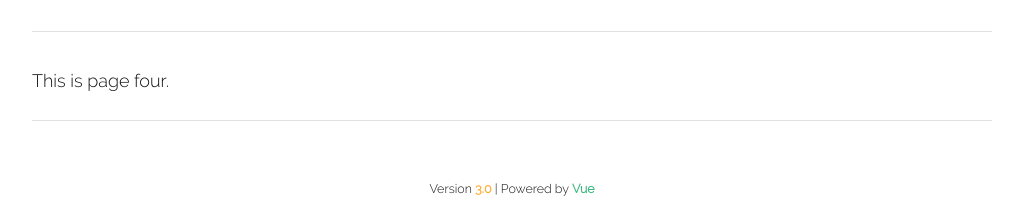
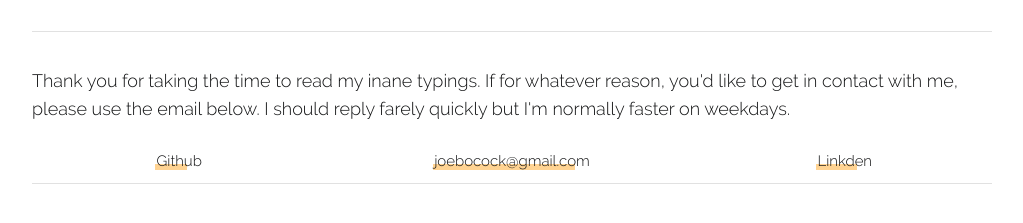
Before and after one commit to JoeBocock/personal-website-dev, a Vue app: page / in a window 1280 px wide. Both pictures are taken after a click on the element "Contact". Shown: the part 342-565 px from the top of the page, without its empty margins (128-1151 px from the left). Built offline with nearby package versions, Linux system fonts and the light colour scheme.

Commit message:
Basic contact page in place.

```diff
--- a/src/components/ContentContainer.vue
+++ b/src/components/ContentContainer.vue
@@ -44,8 +44,20 @@
 
         <div v-else-if="currentContent == 4">
             <p>
-                This is page four.
+                Thank you for taking the time to read my inane typings. If for whatever reason, you'd like to get in contact with me, please use the email below. I should reply farely quickly but I'm normally faster on weekdays.
             </p>
+
+            <div class="row center">
+                <div class="columns four">
+                    <a href="https://github.com/joebocock" target="_blank" rel="noopener noreferrer">Github</a>
+                </div>
+                <div class="columns four">
+                    <a href="mailto:joebocock@gmail.com">joebocock@gmail.com</a>
+                </div>
+                <div class="columns four">
+                    <a href="https://www.linkedin.com/in/joe-bocock-976341181" target="_blank" rel="noopener noreferrer">Linkden</a>
+                </div>
+            </div>
         </div>
     </div>
 </template>
```
